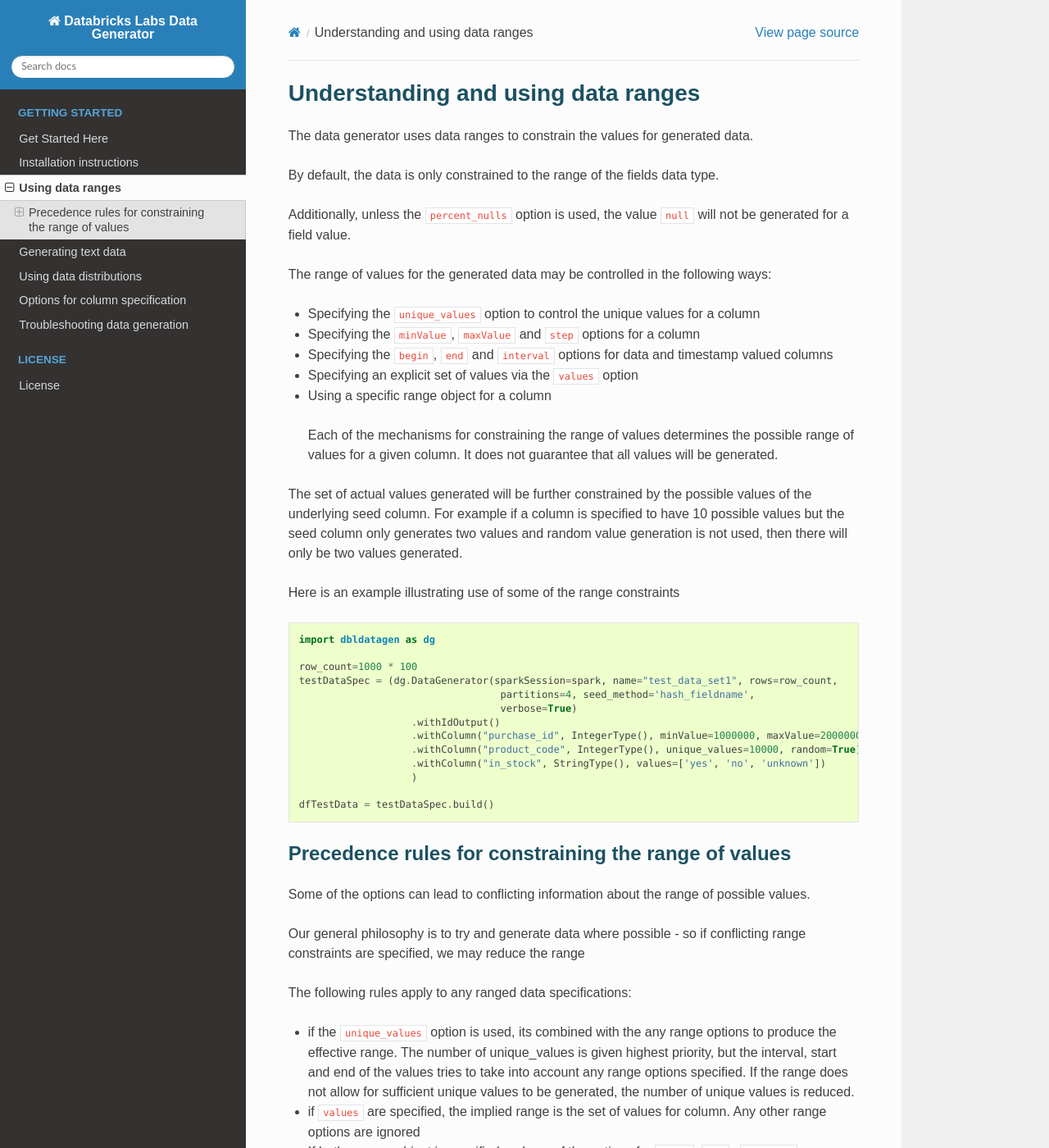
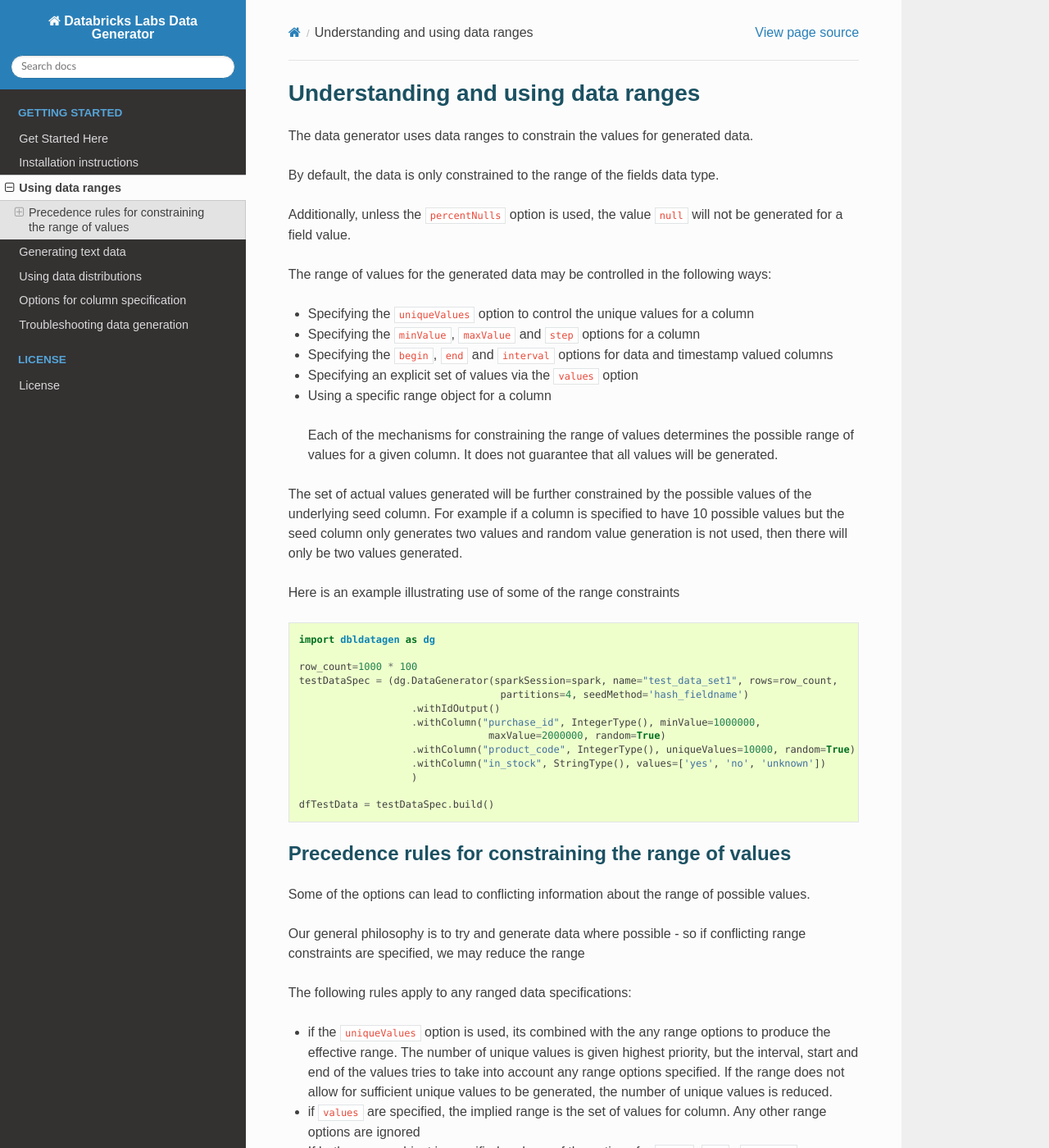
Before and after one commit to databrickslabs/dbldatagen, a Sphinx documentation site: the page built from docs/source/DATARANGES.md, in a window 1280 px wide and 1400 px high. Shown: the whole window at 82% size. Built offline with Sphinx 7.4.7 and the Read the Docs theme 2.0.0, drawn with Linux system fonts in a browser that asks for light colours; pages that are not in the unit, such as notebooks, are missing from menus; some of the changed text lies outside the part shown.

Commit message:
code cleanup

```diff
--- a/dbldatagen/__init__.py
+++ b/dbldatagen/__init__.py
@@ -23,8 +23,8 @@ the `DataGenerator` class.
 Most of the other classes are used for internal purposes only
 """
 
-from .data_generator import DataGenerator, DEFAULT_RANDOM_SEED, RANDOM_SEED_RANDOM, \
-    RANDOM_SEED_FIXED, RANDOM_SEED_HASH_FIELD_NAME
+from .data_generator import DataGenerator
+from .datagen_constants import DEFAULT_RANDOM_SEED, RANDOM_SEED_RANDOM, RANDOM_SEED_FIXED, RANDOM_SEED_HASH_FIELD_NAME
 from .utils import ensure, topologicalSort, mkBoundsList, coalesce_values, \
     deprecated, parse_time_interval, DataGenError
 from .column_generation_spec import ColumnGenerationSpec
@@ -41,7 +41,7 @@ from .text_generators import TemplateGenerator, ILText, TextGenerator
 
 __all__ = ["data_generator", "data_analyzer", "schema_parser", "daterange", "nrange",
            "column_generation_spec", "utils", "function_builder",
-           "spark_singleton", "text_generators", "datarange"
+           "spark_singleton", "text_generators", "datarange", "datagen_constants"
            ]
 
 
--- a/docs/source/DATARANGES.md
+++ b/docs/source/DATARANGES.md
@@ -4,10 +4,10 @@ The data generator uses data ranges to constrain the values for generated data.
 
 By default, the data is only constrained to the range of the fields data type.
 
-Additionally, unless the `percent_nulls` option is used, the value `null` will not be generated for a field value.
+Additionally, unless the `percentNulls` option is used, the value `null` will not be generated for a field value.
 
 The range of values for the generated data may be controlled in the following ways:
-- Specifying the `unique_values` option to control the unique values for a column
+- Specifying the `uniqueValues` option to control the unique values for a column
 - Specifying the `minValue`, `maxValue` and `step` options for a column
 - Specifying the `begin`, `end` and `interval` options for data and timestamp valued columns
 - Specifying an explicit set of values via the `values` option
@@ -27,11 +27,11 @@ import dbldatagen as dg
 
 row_count=1000 * 100
 testDataSpec = (dg.DataGenerator(sparkSession=spark, name="test_data_set1", rows=row_count,
-                                  partitions=4, seed_method='hash_fieldname',
-                                  verbose=True)
+                                  partitions=4, seedMethod='hash_fieldname')
                    .withIdOutput()
-                   .withColumn("purchase_id", IntegerType(), minValue=1000000, maxValue=2000000, random=True)
-                   .withColumn("product_code", IntegerType(), unique_values=10000, random=True)
+                   .withColumn("purchase_id", IntegerType(), minValue=1000000,
+                                maxValue=2000000, random=True)
+                   .withColumn("product_code", IntegerType(), uniqueValues=10000, random=True)
                    .withColumn("in_stock", StringType(), values=['yes', 'no', 'unknown'])
                    )
 
@@ -47,8 +47,8 @@ we may reduce the range
 
 The following rules apply to any ranged data specifications:
 
-- if the `unique_values` option is used, its combined with the any range options to produce the effective range.
-The number of unique_values is given highest priority, but the interval, start and end of the values tries to take
+- if the `uniqueValues` option is used, its combined with the any range options to produce the effective range.
+The number of unique values is given highest priority, but the interval, start and end of the values tries to take
 into account any range options specified. If the range does not allow for sufficient unique values to be generated,
 the number of unique values is reduced.
 - if `values` are specified, the implied range is the set of values for column. Any other range options are ignored
@@ -92,13 +92,13 @@ from pyspark.sql.types import IntegerType
 
 row_count=1000 * 100
 testDataSpec = (dg.DataGenerator(sparkSession=spark, name="test_data_set1", rows=row_count,
-                                  partitions=4, seed_method='hash_fieldname',
+                                  partitions=4, seedMethod='hash_fieldname',
                                   verbose=True)
                    .withColumn("purchase_id", IntegerType(), minValue=1000000,
                                   maxValue=2000000)
-                   .withColumn("product_code", IntegerType(), unique_values=10000,
+                   .withColumn("product_code", IntegerType(), uniqueValues=10000,
                                   random=True)
-                   .withColumn("purchase_date", "date", unique_values=300,
+                   .withColumn("purchase_date", "date", uniqueValues=300,
                                   random=True)
                    )
 
@@ -118,13 +118,13 @@ testDataSpec = (dg.DataGenerator(sparkSession=spark, name="test_data_set1", rows
                                   partitions=4, seed_method='hash_fieldname',
                                   verbose=True)
                    .withColumn("purchase_id", IntegerType(), minValue=1000000, maxValue=2000000)
-                   .withColumn("product_code", IntegerType(), unique_values=10000, random=True)
+                   .withColumn("product_code", IntegerType(), uniqueValues=10000, random=True)
                    .withColumn("purchase_date", "date", data_range=dg.DateRange("2017-10-01 00:00:00",
                                                                              "2018-10-06 11:55:00",
                                                                              "days=3"),
                                                                                    random=True)
                    .withColumn("return_date", "date",
-                                expr="date_add('purchase_date', cast(floor(rand() * 100 + 1) as int))")
+                        expr="date_add('purchase_date', cast(floor(rand() * 100 + 1) as int))")
 
                    )
 
```
Also changed, not shown: CHANGELOG.md (+1 -0 lines), docs/source/APIDOCS.md (+132 -98 lines), docs/source/DISTRIBUTIONS.md (+25 -25 lines), 7 other files.
